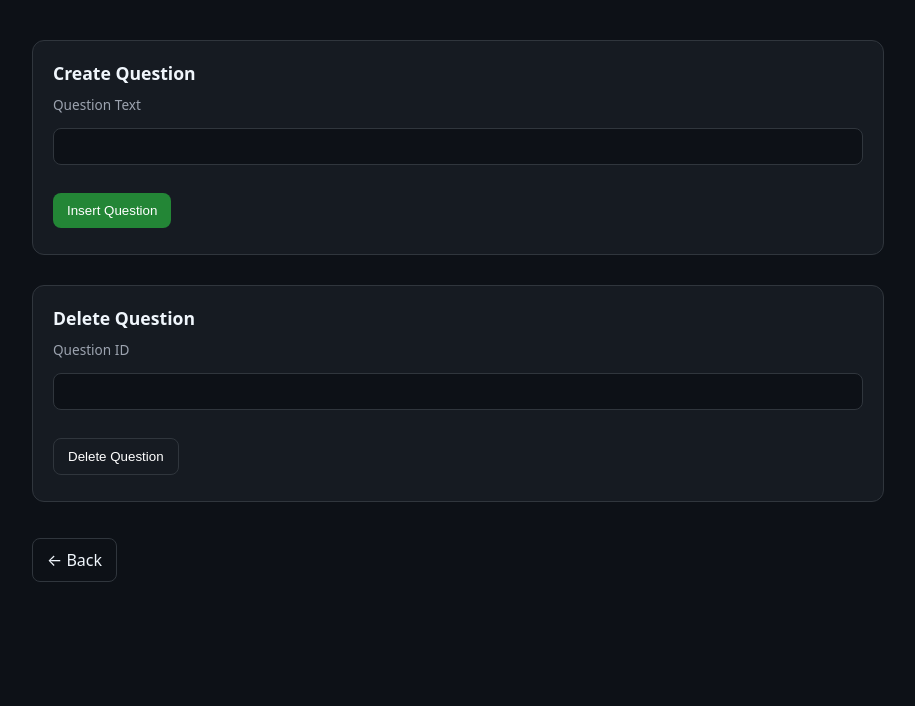
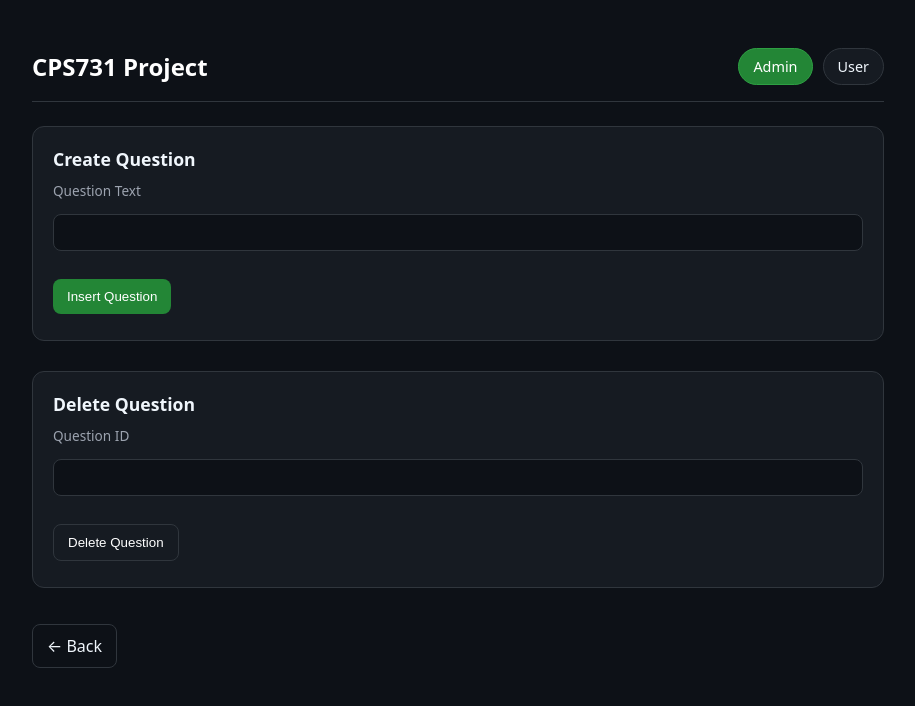
Before and after one commit to SleepyAlpacas/CPS731, a React (Vite) app in the folder vite-project/: page /admin/question in a window 1280 px wide. Shown: the top 706 px of the page, without its empty margins (182-1097 px from the left). Built offline with nearby package versions, Linux system fonts and the light colour scheme.

Commit message:
whoops, added navbar to all pages now

```diff
--- a/vite-project/src/AdminAnswer.jsx
+++ b/vite-project/src/AdminAnswer.jsx
@@ -1,6 +1,7 @@
 import React from "react";
 import axios from "axios";
 import { Link } from "react-router";
+import NavBar from "./components/NavBar";
 
 function AdminAnswer() {
   const [serverResponse, setServerResponse] = React.useState([]);
@@ -50,6 +51,7 @@ function AdminAnswer() {
     //     <button><Link to={"/admin"}>Back</Link></button>
     // </>
     <div className="page">
+      <NavBar />
       <div className="card admin-section">
         <h2>Create Answer</h2>
 
--- a/vite-project/src/AdminQuestion.jsx
+++ b/vite-project/src/AdminQuestion.jsx
@@ -1,6 +1,7 @@
 import React from "react";
 import axios from "axios";
 import { Link } from "react-router";
+import NavBar from "./components/NavBar";
 
 function AdminQuestion() {
   const [serverResponse, setServerResponse] = React.useState([]);
@@ -45,6 +46,7 @@ function AdminQuestion() {
     //     <button><Link to={"/admin"}>Back</Link></button>
     // </>
     <div className="page">
+      <NavBar />
       <div className="card admin-section">
         <h2>Create Question</h2>
 
--- a/vite-project/src/QuestionnaireModule.jsx
+++ b/vite-project/src/QuestionnaireModule.jsx
@@ -1,5 +1,6 @@
 import React from "react";
 import axios from "axios";
+import NavBar from "./components/NavBar";
 
 function QuestionnaireModule() {
   const [questionNumber, setQuestionNumber] = React.useState(0);
@@ -142,6 +143,7 @@ function QuestionnaireModule() {
         {loggedIn && <h2>Points: {points}</h2>}
         {!loggedIn && <h1>Not Logged In !!!</h1>} */}
       <div className="page">
+        <NavBar />
         <div className="card">
           {printQuestion()}
           <div style={{ display: "flex", gap: "8px", flexWrap: "wrap" }}>
```
